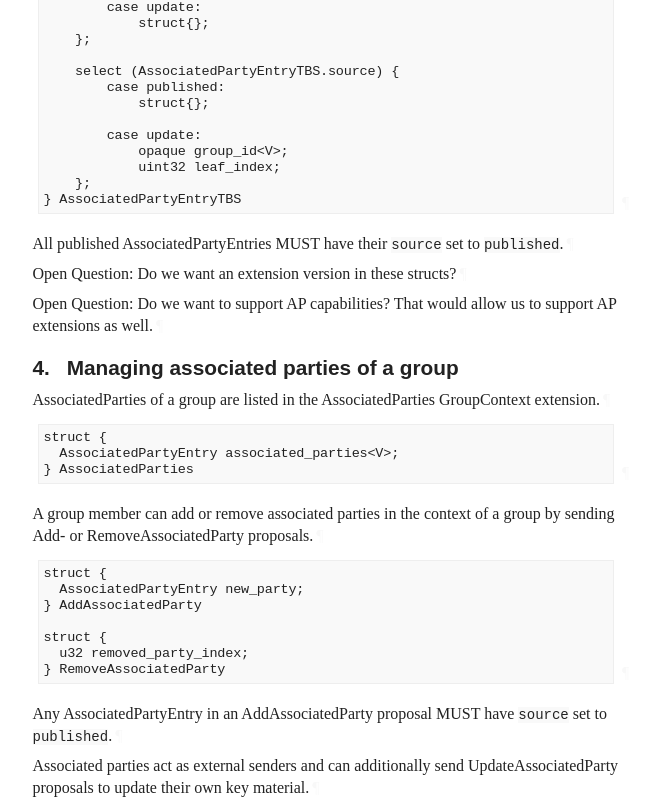
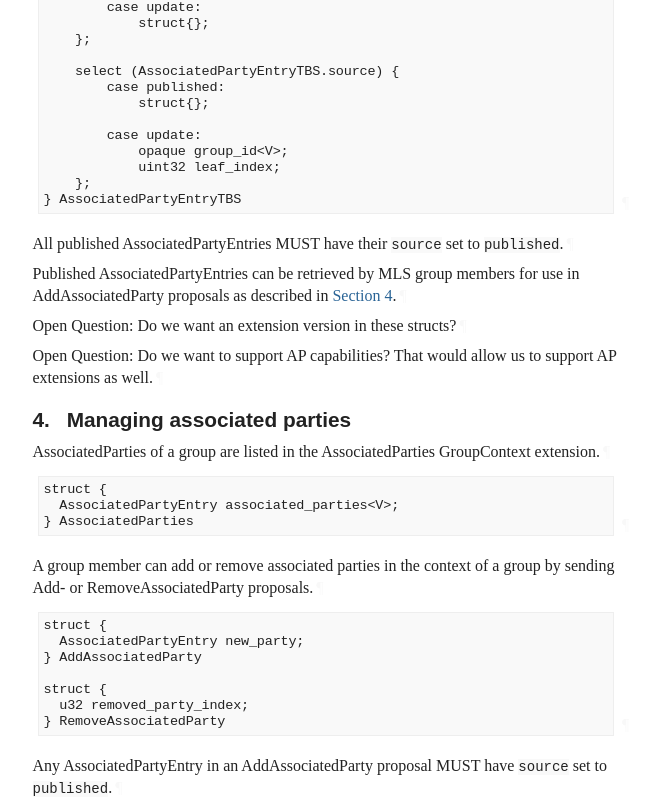
Before and after one commit to kkohbrok/mls-associated-parties, a plain HTML site: page draft-kohbrok-mls-associated-parties.html in a window 1280 px wide. Shown: the part 1992-2796 px from the top of the page, without its empty margins (92-740 px from the left). Drawn offline with Linux system fonts and the light colour scheme; a web font is replaced by a local one.

Commit message:
Script updating gh-pages from c5d2a37. [ci skip]

```diff
--- a/draft-kohbrok-mls-associated-parties.html
+++ b/draft-kohbrok-mls-associated-parties.html
@@ -1153,7 +1153,7 @@ with another party that is not a full member of the group.<a href="#section-abst
             <p id="section-toc.1-1.3.1" class="keepWithNext"><a href="#section-3" class="auto internal xref">3</a>.  <a href="#name-associated-party-entries" class="internal xref">Associated party entries</a></p>
 </li>
           <li class="compact toc ulBare ulEmpty" id="section-toc.1-1.4">
-            <p id="section-toc.1-1.4.1"><a href="#section-4" class="auto internal xref">4</a>.  <a href="#name-managing-associated-parties" class="internal xref">Managing associated parties of a group</a></p>
+            <p id="section-toc.1-1.4.1"><a href="#section-4" class="auto internal xref">4</a>.  <a href="#name-managing-associated-parties" class="internal xref">Managing associated parties</a></p>
 </li>
           <li class="compact toc ulBare ulEmpty" id="section-toc.1-1.5">
             <p id="section-toc.1-1.5.1"><a href="#section-5" class="auto internal xref">5</a>.  <a href="#name-associated-party-key-schedu" class="internal xref">Associated party key schedule</a></p>
@@ -1288,15 +1288,17 @@ struct {
 </div>
 <p id="section-3-3">All published AssociatedPartyEntries MUST have their <code>source</code> set to
 <code>published</code>.<a href="#section-3-3" class="pilcrow">¶</a></p>
-<p id="section-3-4">Open Question: Do we want an extension version in these structs?<a href="#section-3-4" class="pilcrow">¶</a></p>
-<p id="section-3-5">Open Question: Do we want to support AP capabilities? That would allow us to
-support AP extensions as well.<a href="#section-3-5" class="pilcrow">¶</a></p>
-</section>
-</div>
-<div id="managing-associated-parties-of-a-group">
+<p id="section-3-4">Published AssociatedPartyEntries can be retrieved by MLS group members for use
+in AddAssociatedParty proposals as described in <a href="#managing-associated-parties" class="auto internal xref">Section 4</a>.<a href="#section-3-4" class="pilcrow">¶</a></p>
+<p id="section-3-5">Open Question: Do we want an extension version in these structs?<a href="#section-3-5" class="pilcrow">¶</a></p>
+<p id="section-3-6">Open Question: Do we want to support AP capabilities? That would allow us to
+support AP extensions as well.<a href="#section-3-6" class="pilcrow">¶</a></p>
+</section>
+</div>
+<div id="managing-associated-parties">
 <section id="section-4">
       <h2 id="name-managing-associated-parties">
-<a href="#section-4" class="section-number selfRef">4. </a><a href="#name-managing-associated-parties" class="section-name selfRef">Managing associated parties of a group</a>
+<a href="#section-4" class="section-number selfRef">4. </a><a href="#name-managing-associated-parties" class="section-name selfRef">Managing associated parties</a>
       </h2>
 <p id="section-4-1">AssociatedParties of a group are listed in the AssociatedParties GroupContext
 extension.<a href="#section-4-1" class="pilcrow">¶</a></p>
```
Also changed, not shown: draft-kohbrok-mls-associated-parties.txt.
